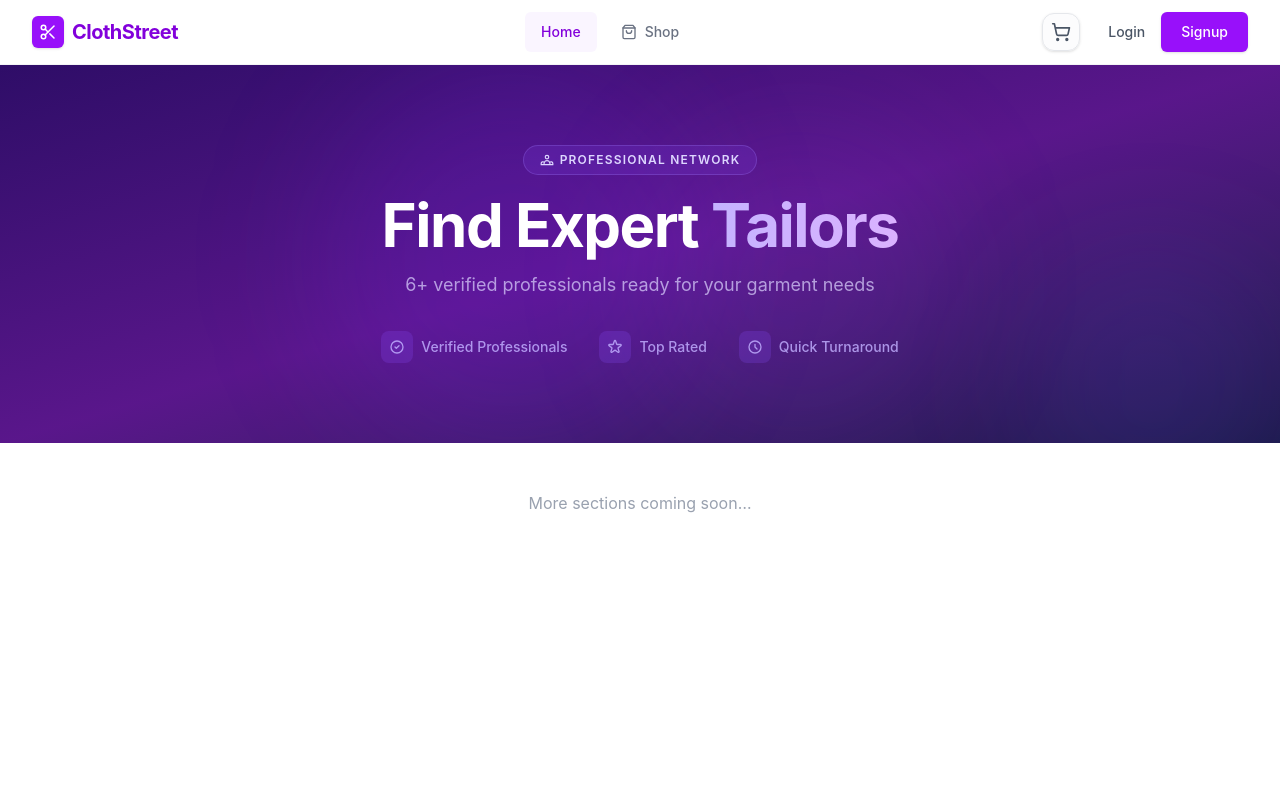
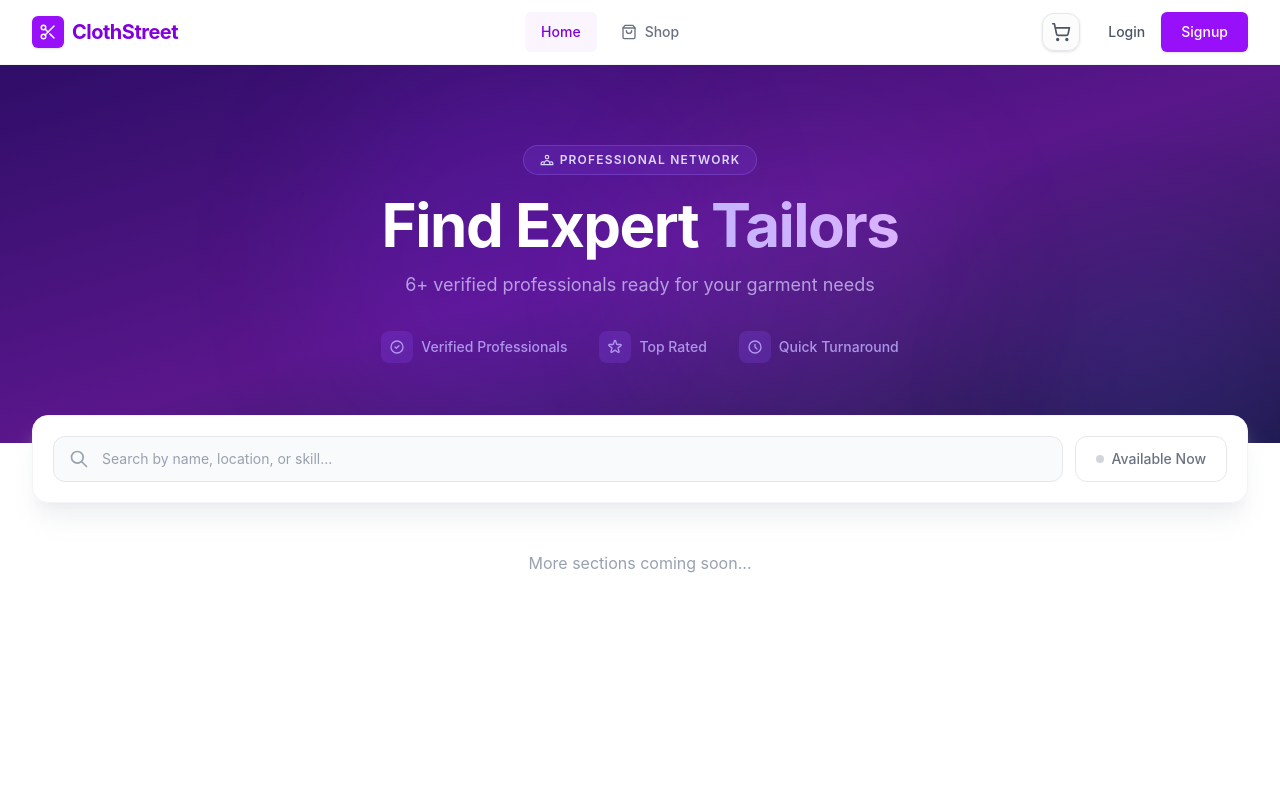
Before and after one commit to ImedhaJayawardhana/ClothStreetSL, a React app in the folder frontend/: page /tailors in a window 1280 px wide. Shown: the top 800 px of the page. Built offline with nearby package versions, Linux system fonts and the light colour scheme; no server answers; the HTML template or start-up script is replaced by a standard one.

Commit message:
Implement Search Bar and Available Now Toggle

```diff
--- a/frontend/src/pages/BrowseTailors.jsx
+++ b/frontend/src/pages/BrowseTailors.jsx
@@ -1,6 +1,9 @@
-import React from 'react';
+import React, { useState } from 'react';
 
 export default function BrowseTailors() {
+    const [searchQuery, setSearchQuery] = useState('');
+    const [availableOnly, setAvailableOnly] = useState(false);
+
     return (
         <div className="min-h-screen bg-white">
 
@@ -63,7 +66,55 @@ export default function BrowseTailors() {
                 </div>
             </section>
 
-            {/* Content will be added in subsequent sections */}
+            {/* ───────────── SEARCH BAR ROW ───────────── */}
+            <div className="max-w-7xl mx-auto px-4 sm:px-6 lg:px-8 -mt-7 relative z-20">
+                <div className="bg-white rounded-2xl shadow-xl shadow-gray-200/60 border border-gray-100 p-4 sm:p-5">
+                    <div className="flex flex-col sm:flex-row items-stretch sm:items-center gap-3">
+                        {/* Search input */}
+                        <div className="relative flex-1">
+                            <div className="absolute left-4 top-1/2 -translate-y-1/2 text-gray-400">
+                                <svg className="w-5 h-5" fill="none" stroke="currentColor" viewBox="0 0 24 24">
+                                    <path strokeLinecap="round" strokeLinejoin="round" strokeWidth={2} d="M21 21l-6-6m2-5a7 7 0 11-14 0 7 7 0 0114 0z" />
+                                </svg>
+                            </div>
+                            <input
+                                type="text"
+                                placeholder="Search by name, location, or skill..."
+                                value={searchQuery}
+                                onChange={(e) => setSearchQuery(e.target.value)}
+                                className="w-full bg-gray-50 border border-gray-200 focus:border-violet-400 focus:ring-2 focus:ring-violet-100 rounded-xl pl-12 pr-4 py-3 text-sm text-gray-800 placeholder-gray-400 outline-none transition-all duration-200"
+                            />
+                            {searchQuery && (
+                                <button
+                                    onClick={() => setSearchQuery('')}
+                                    className="absolute right-3 top-1/2 -translate-y-1/2 text-gray-400 hover:text-gray-600 transition-colors"
+                                >
+                                    <svg className="w-4 h-4" fill="none" stroke="currentColor" viewBox="0 0 24 24">
+                                        <path strokeLinecap="round" strokeLinejoin="round" strokeWidth={2} d="M6 18L18 6M6 6l12 12" />
+                                    </svg>
+                                </button>
+                            )}
+                        </div>
+
+                        {/* Available Now toggle */}
+                        <button
+                            onClick={() => setAvailableOnly(!availableOnly)}
+                            className={`inline-flex items-center gap-2 px-5 py-3 rounded-xl text-sm font-medium transition-all duration-200 border whitespace-nowrap ${
+                                availableOnly
+                                    ? 'bg-emerald-50 border-emerald-300 text-emerald-700 shadow-sm shadow-emerald-100'
+                                    : 'bg-white border-gray-200 text-gray-500 hover:border-gray-300 hover:text-gray-700'
+                            }`}
+                        >
+                            <span className={`w-2 h-2 rounded-full transition-colors duration-200 ${
+                                availableOnly ? 'bg-emerald-500' : 'bg-gray-300'
+                            }`} />
+                            Available Now
+                        </button>
+                    </div>
+                </div>
+            </div>
+
+            {/* More sections coming next */}
             <div className="max-w-7xl mx-auto px-4 sm:px-6 lg:px-8 py-12">
                 <p className="text-gray-400 text-center">More sections coming soon…</p>
             </div>
```
